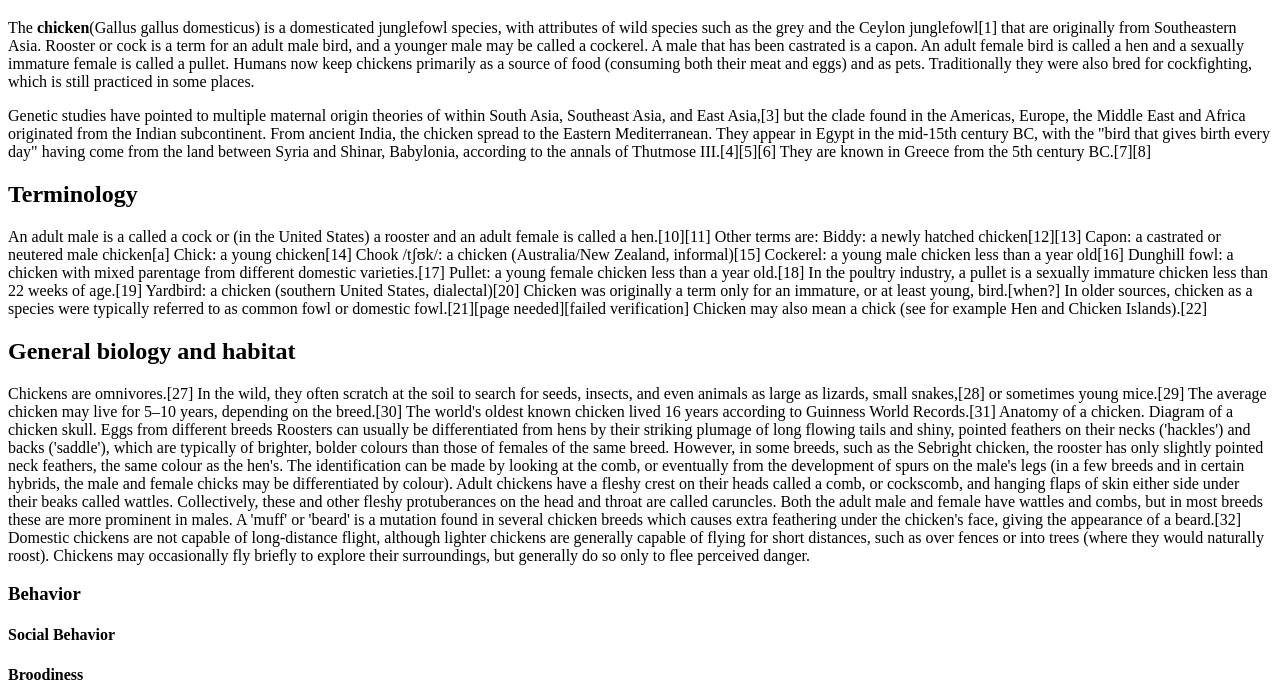
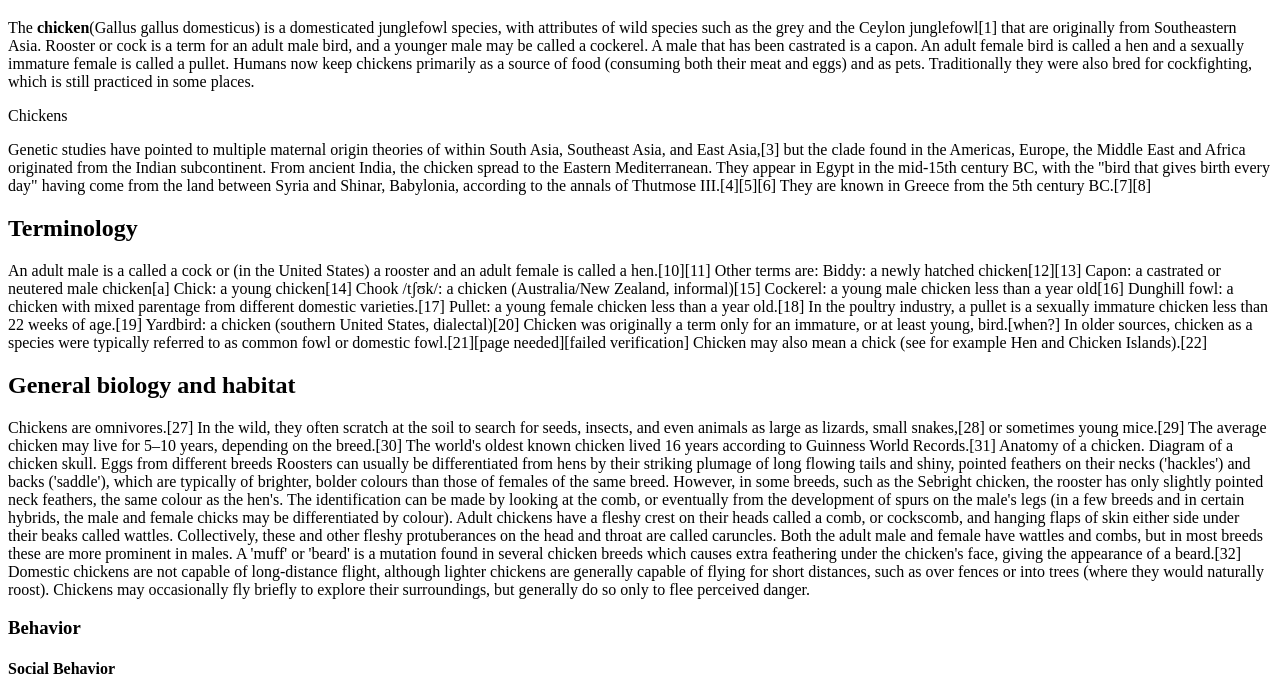
Before and after one commit to K1ko/Web_Development, a plain HTML site: page chickens.html in a window 1280 px wide. Shown: the part 61-758 px from the top of the page. Drawn offline with Linux system fonts and the light colour scheme.

Commit message:
:sparkles:

```diff
--- a/chickens.html
+++ b/chickens.html
@@ -18,7 +18,7 @@
         castrated is a capon. An adult female bird is called a hen and a sexually immature female is called a pullet.
         Humans now keep chickens primarily as a source of food (consuming both their meat and eggs) and as pets.
         Traditionally they were also bred for cockfighting, which is still practiced in some places.</p>
-
+        Chickens
 
     <p>
         Genetic studies have pointed to multiple maternal origin theories of within South Asia, Southeast Asia, and East
```
